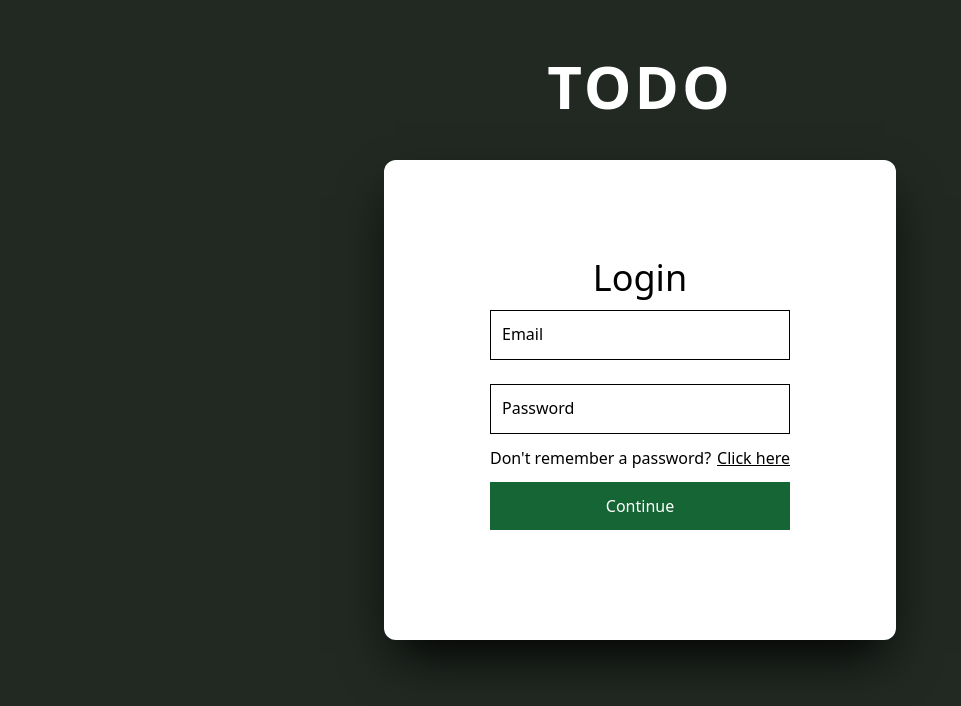
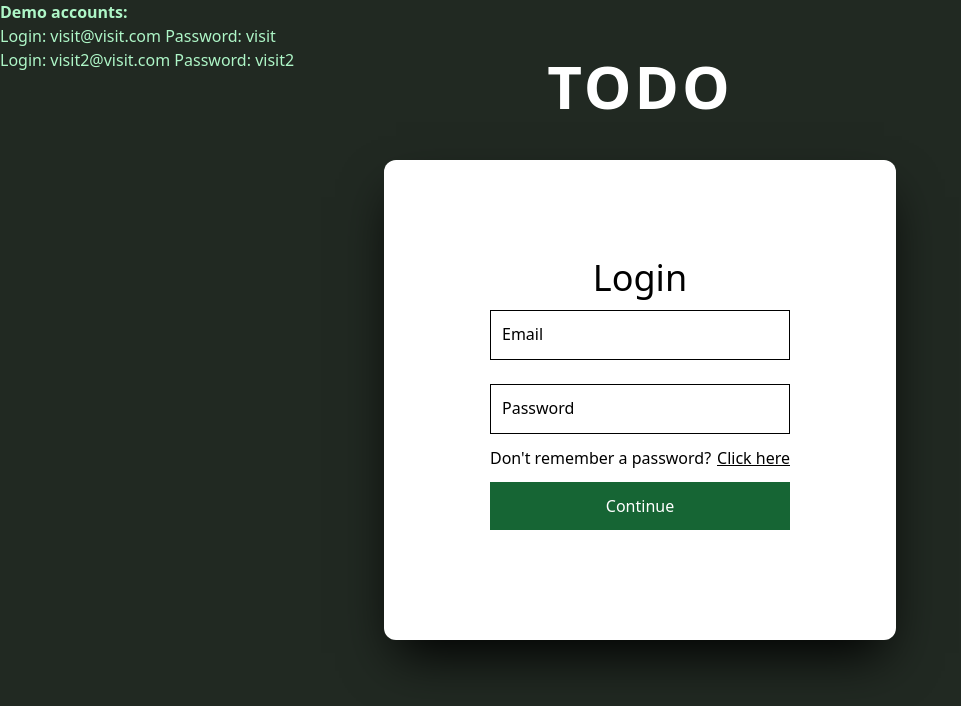
Before and after one commit to Krrystian/mern-todo, a React (Create React App) app in the folder my-app/: page / in a window 1280 px wide. Shown: the top 706 px of the page, without its empty margins (0-961 px from the left). Built offline with nearby package versions, Linux system fonts and the light colour scheme.

Commit message:
Example accounts, fixed eslint errors

```diff
--- a/my-app/src/components/Navbar.tsx
+++ b/my-app/src/components/Navbar.tsx
@@ -51,7 +51,7 @@ const Navbar = () => {
 
   useEffect(() => {
     hamburger ? dispatch(menuClose()) : dispatch(menuOpen());
-  }, [hamburger]);
+  }, [hamburger, dispatch]);
 
   return (
     <section className="w-full h-[8vh] flex items-center gap-1 justify-between px-5 border-b-2 border-[#AEF6C7] relative">
--- a/my-app/src/components/TodoList.tsx
+++ b/my-app/src/components/TodoList.tsx
@@ -17,8 +17,14 @@ const TodoList = () => {
   const menuBar = useSelector((state: any) => state.modal.menuBar.isOpen);
   const selected = useSelector((state: any) => state.user.selected);
   const dispatch = useDispatch();
-  const [titles, setTitles] = useState<string[]>([]);
+  //const [titles, setTitles] = useState<string[]>([]);
+  const titles: string[] = [];
   const [filteredTitles, setFilteredTitles] = useState<string[]>([]);
+
+  const isNotEmptyArray = (arr: any[]) => {
+    return Array.isArray(arr) && arr.length > 0;
+  };
+  useEffect(() => {
     const getTodos = async () => {
       const repsonse = await fetch(
         `http://localhost:5000/todo/getTodoList?id=${user.id}`,
@@ -36,12 +42,9 @@ const TodoList = () => {
         dispatch(newTodoClose());
       }
     };
-  const isNotEmptyArray = (arr: any[]) => {
-    return Array.isArray(arr) && arr.length > 0;
-  };
-  useEffect(() => {
+
     getTodos();
-  }, []); //smth bad when remove
+  }, [dispatch, token, user.id]);
   const handleChange = (e: any) => {
     const filtered = titles.filter((title) => {
       return title.toLowerCase().includes(e.target.value.toLowerCase());
--- a/my-app/src/pages/Home.tsx
+++ b/my-app/src/pages/Home.tsx
@@ -29,6 +29,11 @@ const Home = () => {
           <Login setRegister={(value: boolean) => setRegister(value)} />
         )}
       </div>
+      <div className="absolute top-0 left-0 text-[#AEF6C7] lg:text-base text-sm">
+        <h1 className="font-bold">Demo accounts:</h1>
+        <p>Login: visit@visit.com Password: visit</p>
+        <p>Login: visit2@visit.com Password: visit2</p>
+      </div>
     </section>
   );
 };
```
Lines whose indentation alone changed are shown as unchanged.
